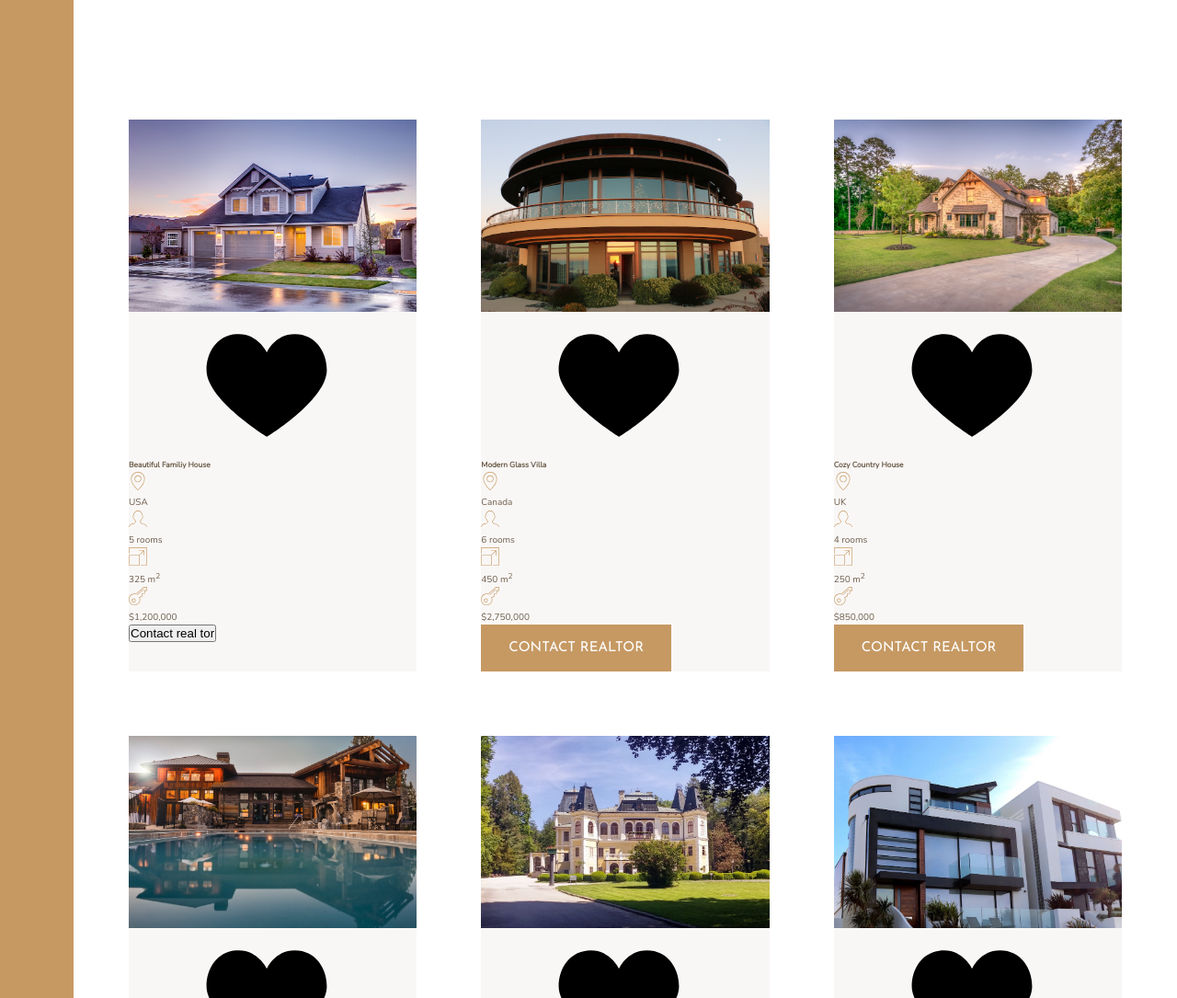
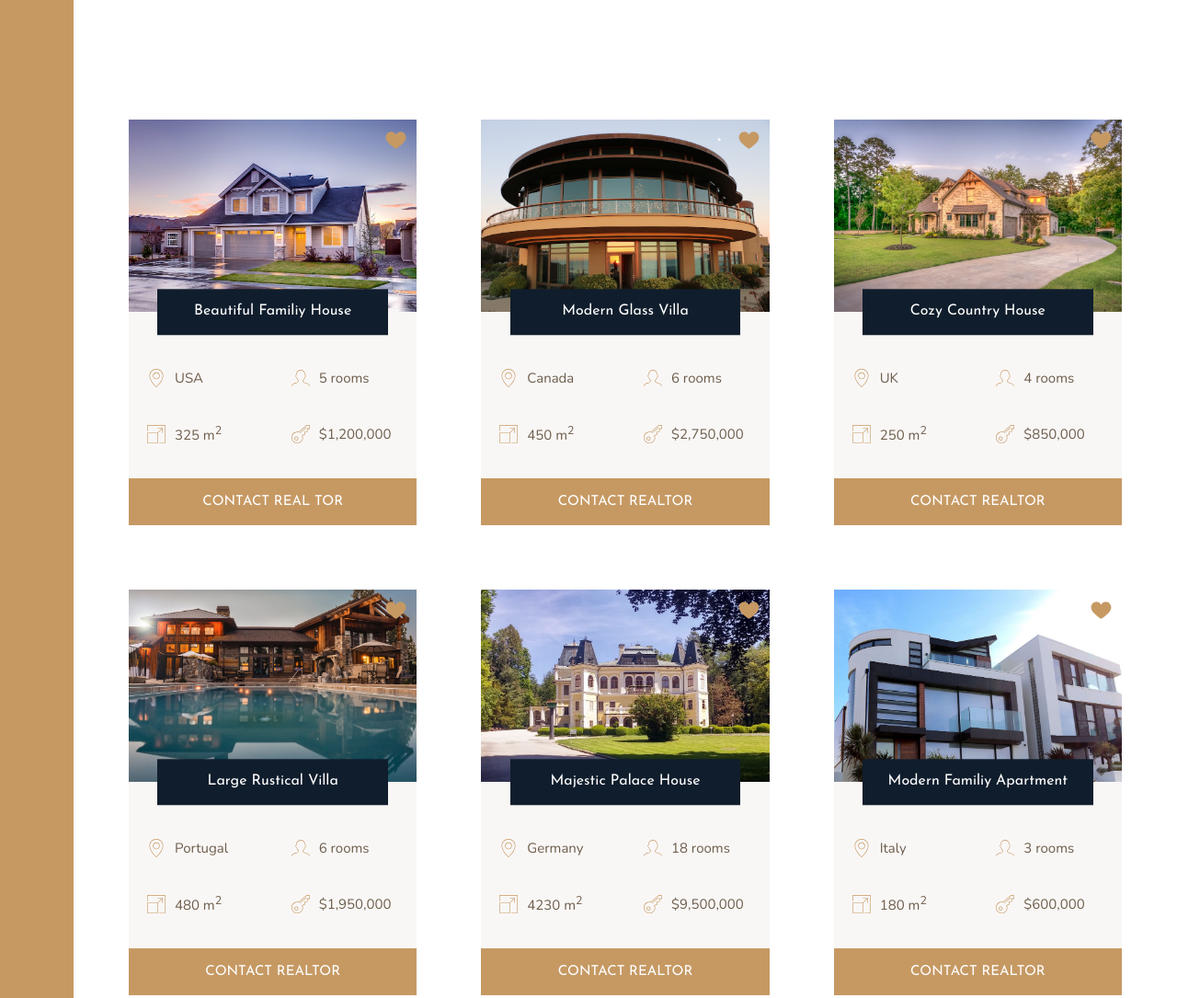
Before and after one commit to Ali-Tadayoni/Nexter, a website: page index.html in a window 1280 px wide. Shown: the part 1840-2925 px from the top of the page at 92% size. Drawn offline with nearby package versions, Linux system fonts and the light colour scheme.

Commit message:
Complete the home cards section

```diff
--- a/index.html
+++ b/index.html
@@ -123,7 +123,7 @@
           </svg>
           <p>$1,200,000</p>
         </div>
-        <button class="cta">Contact real tor</button>
+        <button class="btn home__btn">Contact real tor</button>
       </div>
 
       <div class="home">
--- a/sass/_homes.scss
+++ b/sass/_homes.scss
@@ -8,23 +8,64 @@
 }
 .home {
   background-color: $color-grey-light-1;
+  display: grid;
+  grid-template-columns: repeat(2, 1fr);
+  row-gap: 3.5rem;
+
   &__img {
     width: 100%;
+    grid-row: 1 / 2;
+    grid-column: 1 / -1;
+    z-index: 1;
   }
   &__like {
+    grid-row: 1 / 2;
+    grid-column: 2 / 3;
+    z-index: 2;
+    fill: $color-primary;
+    height: 2.5rem;
+    width: 2.5rem;
+    justify-self: end;
+    margin: 1rem;
   }
   &__name {
+    grid-row: 1 / 2;
+    grid-column: 1 / -1;
+    width: 80%;
+    justify-self: center;
+    align-self: end;
+    z-index: 3;
+
+    font-family: $font-display;
+    font-size: 1.6rem;
+    text-align: center;
+    padding: 1.25rem;
+    background-color: $color-secondary;
+    color: #fff;
+    font-weight: 400;
+    transform: translateY(50%);
+  }
+  &__location,
+  &__rooms {
+    margin-top: 2.5rem;
   }
   &__location,
   &__rooms,
   &__area,
   &__price {
+    font-size: 1.5rem;
+    margin-left: 2rem;
+    display: flex;
+    align-items: center;
+    gap: 1rem;
+
     svg {
       fill: $color-primary;
       width: 2rem;
       height: 2rem;
     }
-    p {
-    }
+  }
+  &__btn {
+    grid-column: 1 / -1;
   }
 }
```
Also changed, not shown: css/style.css.
